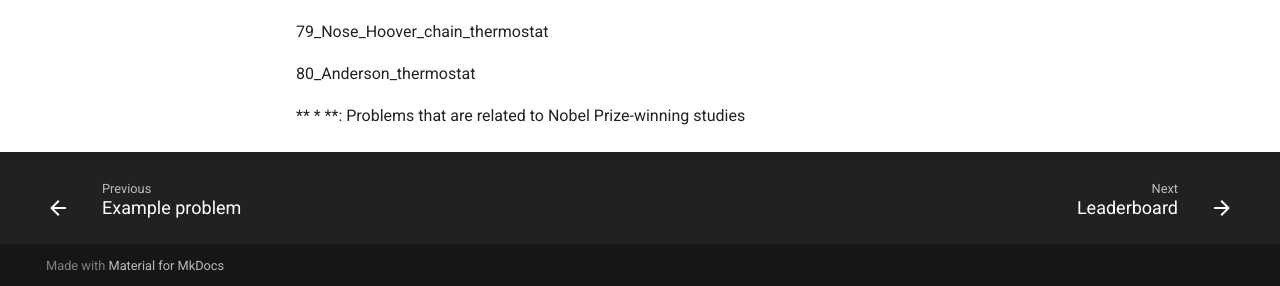
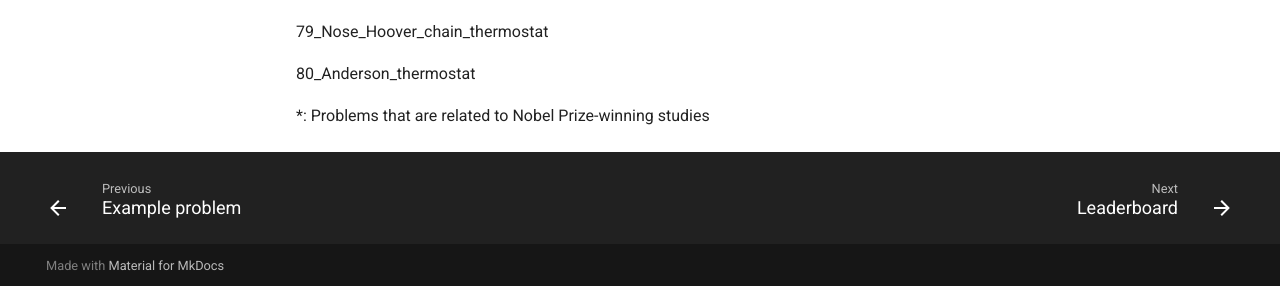
Before and after one commit to scicode-bench/scicode-bench.github.io, an MkDocs documentation site: the page built from docs/problems.md, in a window 1280 px wide and 900 px high, scrolled down 3976 px. Shown: the part 611-897 px from the top of the window. Built offline with MkDocs 1.6.1 and Material for MkDocs 9.7.7, drawn with Linux system fonts in a browser that asks for light colours; comment, search, counter and statistics services are not loaded.

```diff
--- a/docs/problems.md
+++ b/docs/problems.md
@@ -173,4 +173,4 @@
 
 80_Anderson_thermostat
 
-** * **: Problems that are related to Nobel Prize-winning studies
+*: Problems that are related to Nobel Prize-winning studies
```
